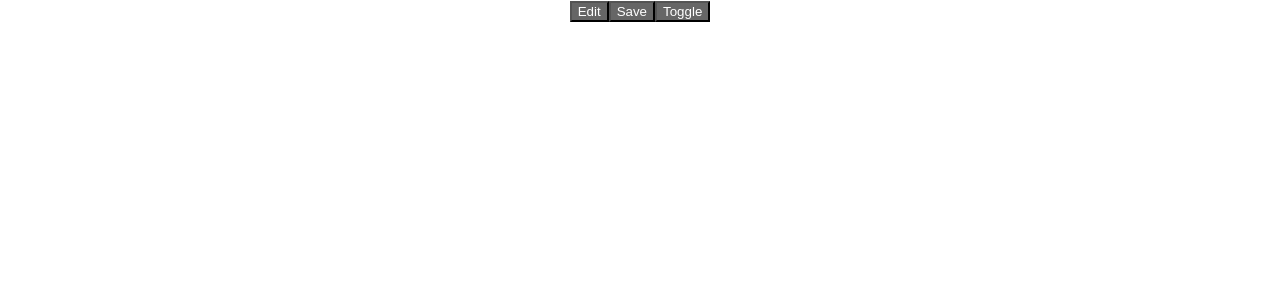
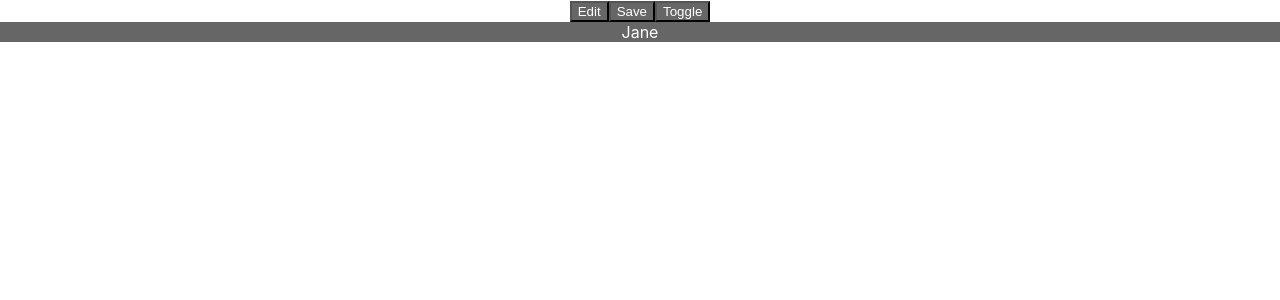
Before and after one commit to Yacarreon93/training-react-16-features, a React (Create React App) app: page / in a window 1280 px wide. Shown: the top 300 px of the page. Built offline with nearby package versions, Linux system fonts and the light colour scheme.

Commit message:
[LS12] Using multiple Contexts

```diff
--- a/src/App.js
+++ b/src/App.js
@@ -22,6 +22,8 @@ const ThemeContext = React.createContext({
   theme: themes.dark,
   toggleTheme: () => {},
 });
+
+const UserContext = React.createContext({ name: 'Joe' });
 
 const Button = (props) => (
   <ThemeContext.Consumer>
@@ -73,8 +75,24 @@ const Toolbar = () => (
         <Button onCLick={toggleTheme}>Toggle</Button>
       )}
     </ThemeContext.Consumer>
+    <ThemeContext.Consumer>
+      {({ theme }) => (
+        <UserContext.Consumer>
+          {user => {
+            const style = {
+              background: theme.background,
+              color: theme.foreground,
+            };
+
+            return <div style={style}>{user.name}</div>;
+          }}
+        </UserContext.Consumer>
+      )}
+    </ThemeContext.Consumer>
   </div>
 );
+
+const user = { name: 'Jane' };
 
 class App extends Component {
   constructor(props) {
@@ -107,12 +125,11 @@ class App extends Component {
           The way changes are determined can cause some issues when passing objects as value,
           see doc: https://reactjs.org/docs/context.html#caveats
         */}
-        <ThemeContext.Provider
-          value={this.state} // CORRECT!
-          // value={{ theme: this.state.dark, toggleTheme: this.toggleTheme }} // WRONG!
-        >
-          <Toolbar />
-        </ThemeContext.Provider>
+        <UserContext.Provider value={user}>
+          <ThemeContext.Provider value={this.state}>
+            <Toolbar />
+          </ThemeContext.Provider>
+        </UserContext.Provider>
       </div>
     );
   }
```
